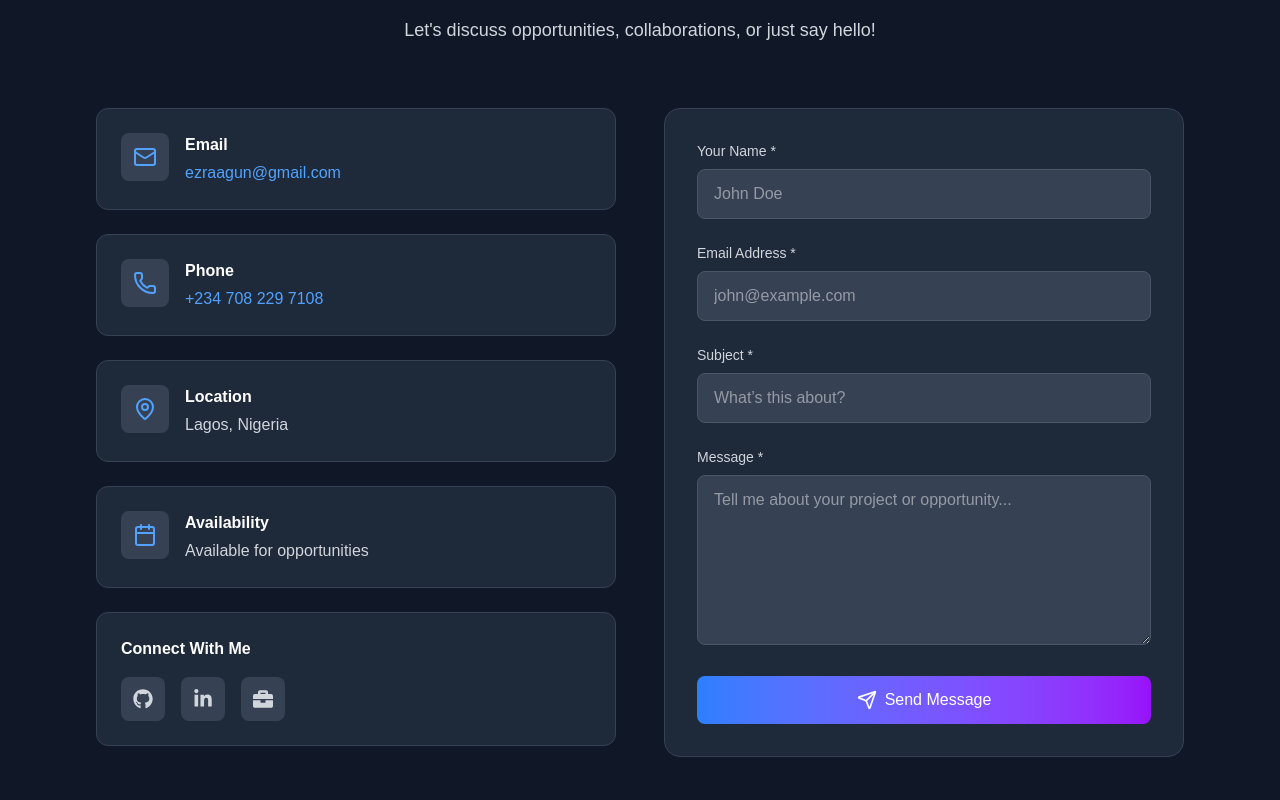
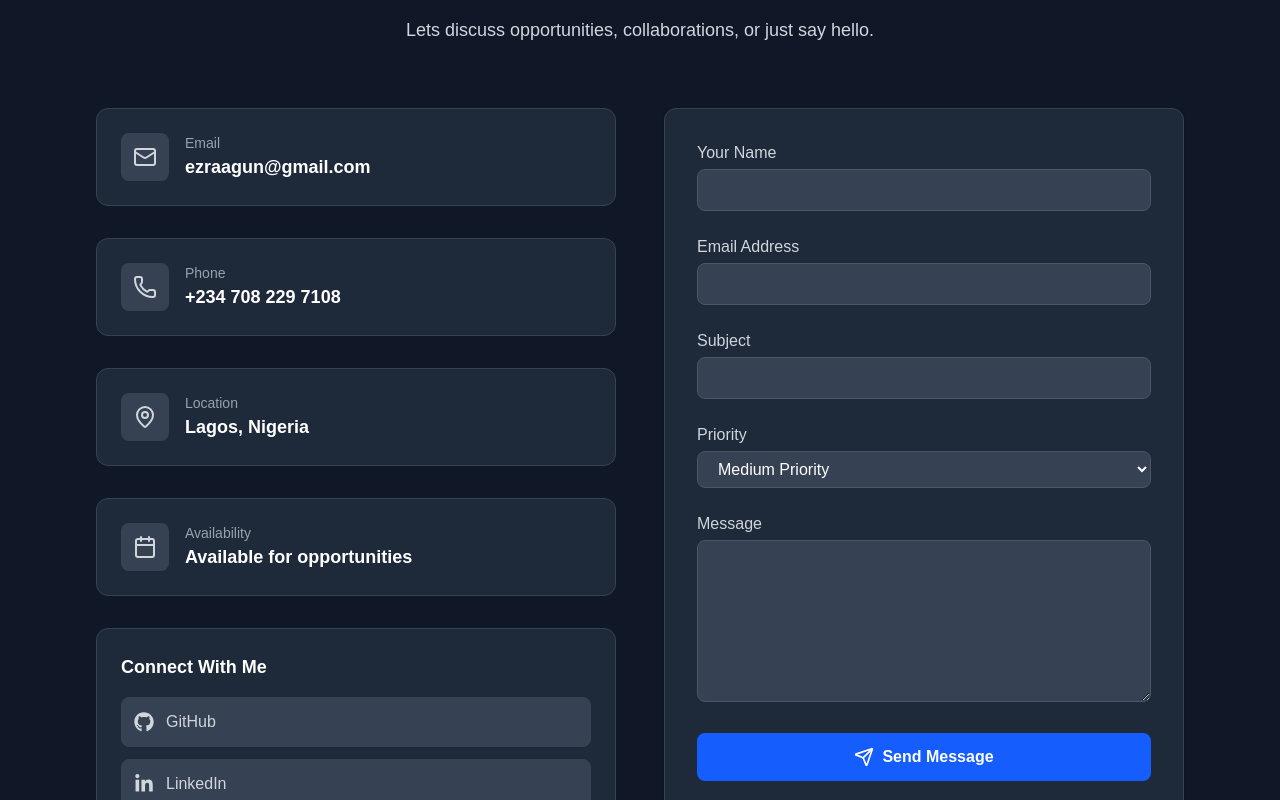
Before and after one commit to DefinetelyEzra/portfolio, a Next.js app: page /web in a window 1280 px wide. Shown: the part 4680-5480 px from the top of the page. Built offline with nearby package versions, Linux system fonts and the light colour scheme.

Commit message:
minor adjustments

```diff
--- a/src/app/web/WebContact.tsx
+++ b/src/app/web/WebContact.tsx
@@ -1,7 +1,7 @@
 'use client';
 
 import { motion, useInView } from 'framer-motion';
-import { useRef, useState } from 'react';
+import { useState, useRef } from 'react';
 import { Mail, Phone, MapPin, Calendar, Send, CheckCircle } from 'lucide-react';
 import { FaBriefcase, FaGithub, FaLinkedinIn } from 'react-icons/fa';
 import { useDesktopStore } from '@/store/desktopStore';
@@ -11,6 +11,7 @@ type FormState = {
   email: string;
   subject: string;
   message: string;
+  priority: 'low' | 'medium' | 'high';
 };
 
 export default function WebContact() {
@@ -25,6 +26,7 @@ export default function WebContact() {
     email: '',
     subject: '',
     message: '',
+    priority: 'medium',
   });
 
   const [isSubmitting, setIsSubmitting] = useState(false);
@@ -45,11 +47,17 @@ export default function WebContact() {
         setSubmitted(true);
         setTimeout(() => {
           setSubmitted(false);
-          setForm({ name: '', email: '', subject: '', message: '' });
+          setForm({
+            name: '',
+            email: '',
+            subject: '',
+            message: '',
+            priority: 'medium',
+          });
         }, 5000);
       }
-    } catch (error) {
-      console.error('Error sending message', error);
+    } catch (err) {
+      console.error('Error sending message', err);
     } finally {
       setIsSubmitting(false);
     }
@@ -91,244 +99,98 @@ export default function WebContact() {
 function Header({ isDark }: { readonly isDark: boolean }) {
   return (
     <div className="text-center mb-16">
-      <h2
-        className={`text-4xl md:text-5xl font-bold mb-4 ${isDark ? 'text-white' : 'text-gray-900'
-          }`}
-      >
+      <h2 className={`text-4xl md:text-5xl font-bold mb-4 ${isDark ? 'text-white' : 'text-gray-900'}`}>
         Get In Touch
       </h2>
-
       <div className="w-20 h-1 bg-linear-to-r from-blue-500 to-purple-500 mx-auto mb-6" />
-
-      <p
-        className={`text-lg max-w-3xl mx-auto ${isDark ? 'text-gray-300' : 'text-gray-600'
-          }`}
-      >
-        {"Let's discuss opportunities, collaborations, or just say hello!"}
+      <p className={`text-lg max-w-3xl mx-auto ${isDark ? 'text-gray-300' : 'text-gray-600'}`}>
+        Lets discuss opportunities, collaborations, or just say hello.
       </p>
     </div>
   );
 }
 
 /* CONTACT INFO */
-function ContactInfo({
-  isDark,
-  isInView,
-}: {
-  readonly isDark: boolean;
-  readonly isInView: boolean;
-}) {
+function ContactInfo({ isDark, isInView }: { readonly isDark: boolean; readonly isInView: boolean }) {
   const contactInfo = [
-    {
-      icon: Mail,
-      label: 'Email',
-      value: 'ezraagun@gmail.com',
-      href: 'mailto:ezraagun@gmail.com',
-    },
-    {
-      icon: Phone,
-      label: 'Phone',
-      value: '+234 708 229 7108',
-      href: 'tel:+2347082297108',
-    },
-    {
-      icon: MapPin,
-      label: 'Location',
-      value: 'Lagos, Nigeria',
-      href: null,
-    },
-    {
-      icon: Calendar,
-      label: 'Availability',
-      value: 'Available for opportunities',
-      href: null,
-    },
+    { id: 'email', icon: Mail, label: 'Email', value: 'ezraagun@gmail.com', href: 'mailto:ezraagun@gmail.com' },
+    { id: 'phone', icon: Phone, label: 'Phone', value: '+234 708 229 7108', href: 'tel:+2347082297108' },
+    { id: 'location', icon: MapPin, label: 'Location', value: 'Lagos, Nigeria', href: null },
+    { id: 'availability', icon: Calendar, label: 'Availability', value: 'Available for opportunities', href: null },
   ];
 
   const socialLinks = [
-    { icon: FaGithub, label: 'GitHub', url: 'https://github.com/DefinetelyEzra' },
-    { icon: FaLinkedinIn, label: 'LinkedIn', url: 'https://linkedin.com/in/odunayo-agunbiade-155440315' },
-    { icon: FaBriefcase, label: 'Jobberman', url: 'https://jobberman.com/profile/Odunayo-Agunbiade' },
+    { id: 'github', icon: FaGithub, label: 'GitHub', url: 'https://github.com/DefinetelyEzra' },
+    { id: 'linkedin', icon: FaLinkedinIn, label: 'LinkedIn', url: 'https://linkedin.com/in/odunayo-agunbiade-155440315' },
+    { id: 'jobberman', icon: FaBriefcase, label: 'Jobberman', url: 'https://jobberman.com/profile/Odunayo-Agunbiade' },
   ];
 
   return (
     <motion.div
       initial={{ opacity: 0, x: -50 }}
       animate={isInView ? { opacity: 1, x: 0 } : {}}
-      transition={{ delay: 0.2, duration: 0.6 }}
-      className="space-y-6"
+      transition={{ duration: 0.6 }}
+      className="space-y-8"
     >
-      {contactInfo.map((info, index) => (
-        <motion.div
-          key={info.label}
-          initial={{ opacity: 0, y: 20 }}
-          animate={isInView ? { opacity: 1, y: 0 } : {}}
-          transition={{ delay: 0.3 + index * 0.1 }}
-          className={`p-6 rounded-xl ${isDark
-              ? 'bg-gray-800 border border-gray-700'
-              : 'bg-white border border-gray-200'
-            }`}
+      {contactInfo.map((info) => {
+        const IconComponent = info.icon;
+        return (
+          <div
+            key={info.id}
+            className={`p-6 rounded-xl border ${isDark ? 'border-gray-700 bg-gray-800' : 'border-gray-200 bg-white'}`}
           >
-          <div className="flex items-start gap-4">
-            <div
-              className={`p-3 rounded-lg ${isDark ? 'bg-gray-700' : 'bg-gray-100'
-                }`}
-            >
-              <info.icon
-                className={`w-6 h-6 ${isDark ? 'text-blue-400' : 'text-blue-600'
-                  }`}
-              />
+            <div className="flex items-center space-x-4">
+              <div className={`p-3 rounded-lg ${isDark ? 'bg-gray-700' : 'bg-gray-100'}`}>
+                <IconComponent className={isDark ? 'text-gray-300' : 'text-gray-700'} />
               </div>
 
               <div>
-              <h3
-                className={`font-semibold mb-1 ${isDark ? 'text-white' : 'text-gray-900'
-                  }`}
-              >
-                {info.label}
-              </h3>
+                <p className={`text-sm ${isDark ? 'text-gray-400' : 'text-gray-500'}`}>{info.label}</p>
 
                 {info.href ? (
                   <a
                     href={info.href}
-                  className={`${isDark
-                      ? 'text-blue-400 hover:text-blue-300'
-                      : 'text-blue-600 hover:text-blue-700'
-                    }`}
+                    className={`text-lg font-semibold ${isDark ? 'text-white' : 'text-gray-900'} hover:underline`}
                   >
                     {info.value}
                   </a>
                 ) : (
-                <p className={isDark ? 'text-gray-300' : 'text-gray-600'}>
+                  <p className={`text-lg font-semibold ${isDark ? 'text-white' : 'text-gray-900'}`}>
                     {info.value}
                   </p>
                 )}
               </div>
             </div>
-        </motion.div>
-      ))}
+          </div>
+        );
+      })}
 
-      <motion.div
-        initial={{ opacity: 0, y: 20 }}
-        animate={isInView ? { opacity: 1, y: 0 } : {}}
-        transition={{ delay: 0.7 }}
-        className={`p-6 rounded-xl ${isDark
-            ? 'bg-gray-800 border border-gray-700'
-            : 'bg-white border border-gray-200'
-          }`}
+      <div
+        className={`p-6 rounded-xl border ${isDark ? 'border-gray-700 bg-gray-800' : 'border-gray-200 bg-white'}`}
       >
-        <h3
-          className={`font-semibold mb-4 ${isDark ? 'text-white' : 'text-gray-900'
-            }`}
-        >
+        <h3 className={`text-lg font-semibold mb-4 ${isDark ? 'text-white' : 'text-gray-900'}`}>
           Connect With Me
         </h3>
 
-        <div className="flex gap-4">
-          {socialLinks.map((social) => {
-            const Icon = social.icon;
-            return (
+        <div className="space-y-3">
+          {socialLinks.map((social) => (
             <a
-                key={social.label}
+              key={social.id}
               href={social.url}
               target="_blank"
               rel="noopener noreferrer"
-                className={`p-3 rounded-lg transition-colors ${isDark
-                    ? 'bg-gray-700 hover:bg-gray-600 text-gray-300'
-                    : 'bg-gray-100 hover:bg-gray-200 text-gray-700'
+              className={`flex items-center space-x-3 p-3 rounded-lg border transition ${isDark
+                ? 'border-gray-700 bg-gray-700 text-gray-300 hover:bg-gray-600'
+                : 'border-gray-200 bg-gray-100 text-gray-700 hover:bg-gray-200'
                 }`}
-                title={social.label}
             >
-                <Icon className="w-5 h-5" />
+              <social.icon className="w-5 h-5" />
+              <span className="font-medium">{social.label}</span>
             </a>
-            );
-          })}
+          ))}
+        </div>
       </div>
     </motion.div>
-    </motion.div>
-  );
-}
-
-/* FORM SUB COMPONENTS */
-function InputField({
-  id,
-  label,
-  value,
-  onChange,
-  isDark,
-  placeholder,
-}: {
-  readonly id: string;
-  readonly label: string;
-  readonly value: string;
-  readonly placeholder: string;
-  readonly isDark: boolean;
-  readonly onChange: (e: React.ChangeEvent<HTMLInputElement>) => void;
-}) {
-  return (
-    <div>
-      <label
-        htmlFor={id}
-        className={`block text-sm font-medium mb-2 ${isDark ? 'text-gray-300' : 'text-gray-700'
-          }`}
-      >
-        {label}
-      </label>
-
-      <input
-        id={id}
-        type="text"
-        required
-        value={value}
-        onChange={onChange}
-        className={`w-full px-4 py-3 rounded-lg border focus:outline-none focus:ring-2 focus:ring-blue-500 ${isDark
-            ? 'bg-gray-700 border-gray-600 text-gray-100'
-            : 'bg-white border-gray-300 text-gray-900'
-          }`}
-        placeholder={placeholder}
-      />
-    </div>
-  );
-}
-
-function TextAreaField({
-  id,
-  label,
-  value,
-  onChange,
-  isDark,
-  placeholder,
-}: {
-  readonly id: string;
-  readonly label: string;
-  readonly value: string;
-  readonly placeholder: string;
-  readonly isDark: boolean;
-  readonly onChange: (e: React.ChangeEvent<HTMLTextAreaElement>) => void;
-}) {
-  return (
-    <div>
-      <label
-        htmlFor={id}
-        className={`block text-sm font-medium mb-2 ${isDark ? 'text-gray-300' : 'text-gray-700'
-          }`}
-      >
-        {label}
-      </label>
-
-      <textarea
-        id={id}
-        required
-        rows={6}
-        value={value}
-        onChange={onChange}
-        className={`w-full px-4 py-3 rounded-lg border focus:outline-none focus:ring-2 focus:ring-blue-500 ${isDark
-            ? 'bg-gray-700 border-gray-600 text-gray-100'
-            : 'bg-white border-gray-300 text-gray-900'
-          }`}
-        placeholder={placeholder}
-      />
-    </div>
   );
 }
 
@@ -345,7 +207,7 @@ function ContactForm({
   readonly isDark: boolean;
   readonly form: FormState;
   readonly setForm: React.Dispatch<React.SetStateAction<FormState>>;
-  readonly handleSubmit: (e: React.FormEvent) => void;
+  readonly handleSubmit: (e: React.FormEvent) => Promise<void>;
   readonly isSubmitting: boolean;
   readonly submitted: boolean;
   readonly isInView: boolean;
@@ -354,85 +216,202 @@ function ContactForm({
     <motion.div
       initial={{ opacity: 0, x: 50 }}
       animate={isInView ? { opacity: 1, x: 0 } : {}}
-      transition={{ delay: 0.4, duration: 0.6 }}
-      className={`p-8 rounded-2xl ${isDark
-          ? 'bg-gray-800 border border-gray-700'
-          : 'bg-white border border-gray-200'
+      transition={{ duration: 0.6 }}
+      className={`p-8 rounded-xl border shadow ${isDark ? 'bg-gray-800 border-gray-700' : 'bg-white border-gray-200'
         }`}
     >
-      {submitted ? (
-        <div className="flex flex-col items-center justify-center h-full text-center">
-          <CheckCircle className="w-16 h-16 text-green-500 mb-4" />
+      {submitted && (
+        <div className="flex items-center space-x-3 p-4 mb-6 rounded-lg bg-green-100 text-green-700">
+          <CheckCircle className="w-5 h-5" />
+          <span>Message sent successfully</span>
+        </div>
+      )}
 
-          <h3
-            className={`text-2xl font-bold mb-2 ${isDark ? 'text-white' : 'text-gray-900'
-              }`}
-          >
-            Message Sent!
-          </h3>
-
-          <p className={isDark ? 'text-gray-300' : 'text-gray-600'}>
-            I’ll get back to you within 24 hours.
-          </p>
-        </div>
-      ) : (
       <form onSubmit={handleSubmit} className="space-y-6">
-
-          <InputField
-            id="contact-name"
-            label="Your Name *"
+        <Input
+          label="Your Name"
+          name="name"
           value={form.name}
-            onChange={(e) => setForm({ ...form, name: e.target.value })}
+          onChange={setForm}
+          required
           isDark={isDark}
-            placeholder="John Doe"
         />
 
-          <InputField
-            id="contact-email"
-            label="Email Address *"
+        <Input
+          label="Email Address"
+          name="email"
+          type="email"
           value={form.email}
-            onChange={(e) => setForm({ ...form, email: e.target.value })}
+          onChange={setForm}
+          required
           isDark={isDark}
-            placeholder="john@example.com"
         />
 
-          <InputField
-            id="contact-subject"
-            label="Subject *"
+        <Input
+          label="Subject"
+          name="subject"
           value={form.subject}
-            onChange={(e) => setForm({ ...form, subject: e.target.value })}
+          onChange={setForm}
+          required
           isDark={isDark}
-            placeholder="What’s this about?"
         />
 
-          <TextAreaField
-            id="contact-message"
-            label="Message *"
+        <PrioritySelect form={form} setForm={setForm} isDark={isDark} />
+
+        <Textarea
+          label="Message"
+          name="message"
           value={form.message}
-            onChange={(e) => setForm({ ...form, message: e.target.value })}
+          onChange={setForm}
+          required
           isDark={isDark}
-            placeholder="Tell me about your project or opportunity..."
         />
 
         <button
           type="submit"
           disabled={isSubmitting}
-            className="w-full py-3 px-6 bg-linear-to-r from-blue-500 to-purple-600 hover:from-blue-600 hover:to-purple-700 text-white rounded-lg font-medium transition-all flex items-center justify-center gap-2 disabled:opacity-50"
+          className={`w-full py-3 rounded-lg font-semibold flex items-center justify-center space-x-2 transition ${isSubmitting
+            ? 'bg-blue-400 text-white cursor-not-allowed'
+            : 'bg-blue-600 hover:bg-blue-700 text-white'
+            }`}
         >
           {isSubmitting ? (
             <>
               <div className="w-5 h-5 border-2 border-white border-t-transparent rounded-full animate-spin" />
-                Sending...
+              <span>Sending...</span>
             </>
           ) : (
             <>
               <Send className="w-5 h-5" />
-                Send Message
+              <span>Send Message</span>
             </>
           )}
         </button>
       </form>
-      )}
     </motion.div>
   );
 }
+
+/* INPUT COMPONENT */
+function Input({
+  label,
+  name,
+  value,
+  onChange,
+  isDark,
+  type = 'text',
+  required,
+}: {
+  readonly label: string;
+  readonly name: keyof FormState;
+  readonly value: string;
+  readonly onChange: React.Dispatch<React.SetStateAction<FormState>>;
+  readonly isDark: boolean;
+  readonly type?: string;
+  readonly required?: boolean;
+}) {
+  const inputId = `${name}-input`;
+
+  return (
+    <div>
+      <label
+        htmlFor={inputId}
+        className={`block mb-1 font-medium ${isDark ? 'text-gray-300' : 'text-gray-700'}`}
+      >
+        {label}
+      </label>
+      <input
+        id={inputId}
+        type={type}
+        name={name}
+        required={required}
+        value={value}
+        onChange={(e) => onChange((prev) => ({ ...prev, [name]: e.target.value }))}
+        className={`w-full px-4 py-2 rounded-lg border focus:ring-2 ${isDark
+          ? 'bg-gray-700 border-gray-600 text-white focus:ring-blue-500'
+          : 'bg-white border-gray-300 text-gray-900 focus:ring-blue-500'
+          }`}
+      />
+    </div>
+  );
+}
+
+/* TEXTAREA */
+function Textarea({
+  label,
+  name,
+  value,
+  onChange,
+  isDark,
+  required,
+}: {
+  readonly label: string;
+  readonly name: keyof FormState;
+  readonly value: string;
+  readonly onChange: React.Dispatch<React.SetStateAction<FormState>>;
+  readonly isDark: boolean;
+  readonly required?: boolean;
+}) {
+  const textareaId = `${name}-textarea`;
+
+  return (
+    <div>
+      <label
+        htmlFor={textareaId}
+        className={`block mb-1 font-medium ${isDark ? 'text-gray-300' : 'text-gray-700'}`}
+      >
+        {label}
+      </label>
+      <textarea
+        id={textareaId}
+        name={name}
+        required={required}
+        value={value}
+        onChange={(e) => onChange((prev) => ({ ...prev, [name]: e.target.value }))}
+        rows={6}
+        className={`w-full px-4 py-2 rounded-lg border focus:ring-2 ${isDark
+          ? 'bg-gray-700 border-gray-600 text-white focus:ring-blue-500'
+          : 'bg-white border-gray-300 text-gray-900 focus:ring-blue-500'
+          }`}
+      />
+    </div>
+  );
+}
+
+/* PRIORITY SELECT */
+function PrioritySelect({
+  form,
+  setForm,
+  isDark,
+}: {
+  readonly form: FormState;
+  readonly setForm: React.Dispatch<React.SetStateAction<FormState>>;
+  readonly isDark: boolean;
+}) {
+  const selectId = 'priority-select';
+
+  return (
+    <div>
+      <label
+        htmlFor={selectId}
+        className={`block mb-1 font-medium ${isDark ? 'text-gray-300' : 'text-gray-700'}`}
+      >
+        Priority
+      </label>
+      <select
+        id={selectId}
+        name="priority"
+        value={form.priority}
+        onChange={(e) => setForm((prev) => ({ ...prev, priority: e.target.value as FormState['priority'] }))}
+        className={`w-full px-4 py-2 rounded-lg border focus:ring-2 ${isDark
+          ? 'bg-gray-700 border-gray-600 text-white focus:ring-blue-500'
+          : 'bg-white border-gray-300 text-gray-900 focus:ring-blue-500'
+          }`}
+      >
+        <option value="low">Low Priority</option>
+        <option value="medium">Medium Priority</option>
+        <option value="high">High Priority</option>
+      </select>
+    </div>
+  );
+}
```
Also changed, not shown: 1 other file (tests, documents, lock files or other folders). Lines whose indentation alone changed are shown as unchanged.
